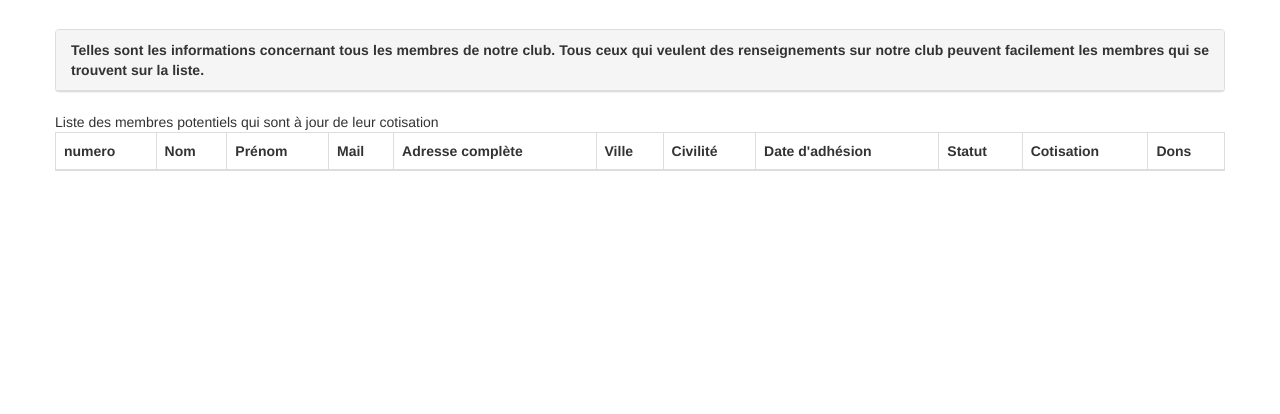
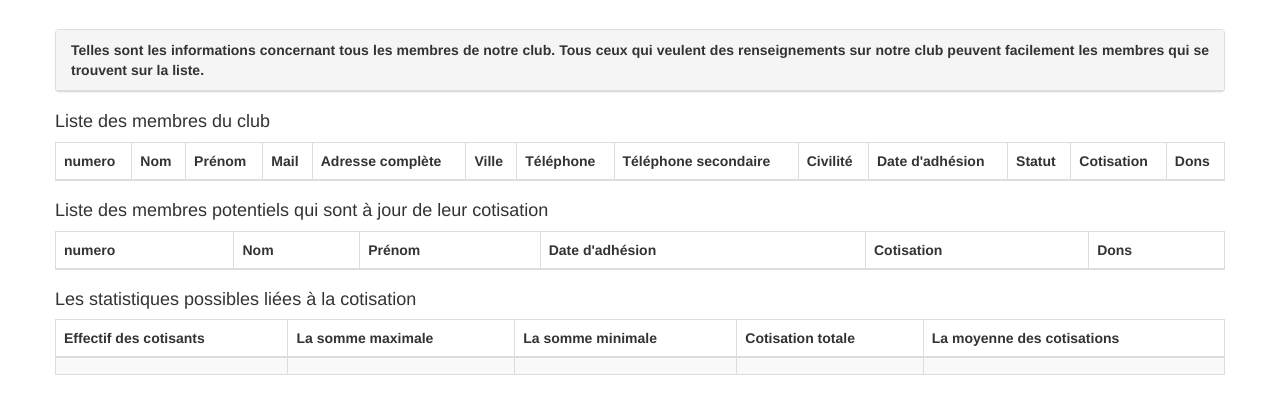
Before and after one commit to gyerbanga/loginslim, a PHP site: template resources/views/membres.twig in a window 1280 px wide. Shown: the part 51-465 px from the top of the page. Run offline with PHP 8.4, Linux system fonts and the light colour scheme; the template is opened without the code that fills it, so the values that code supplies are empty; some libraries are stand-ins or nearby versions.

Commit message:
resources vieews : stats et listing des membres à jour de ootisa

```diff
--- a/resources/views/membres.twig
+++ b/resources/views/membres.twig
@@ -13,7 +13,7 @@
 
         <div class="portlet-title  margin-top:50 padding-bottom: 80">
              <div class="caption"><i class="fa fa-folder-open-o"></i>
-                Liste des membres potentiels qui sont à jour de leur cotisation
+                <h4>Liste des membres du club</h4>
              </div>
         </div>
 
@@ -27,6 +27,8 @@
                         <td ><strong>Mail</strong></td>
                         <td ><strong>Adresse complète</strong></td>
                         <td><strong>Ville</strong></td>
+                        <td><strong>Téléphone</strong></td>
+                        <td><strong>Téléphone secondaire</strong></td>
                         <td><strong>Civilité</strong></td>
                         <td><strong>Date d'adhésion</strong></td>
                         <td><strong>Statut</strong></td>
@@ -43,6 +45,8 @@
                         <td>{{membre.mail}}</td>
                         <td>{{membre.adresse ~ ' '~ membre.cp}}</td>
                         <td>{{membre.ville}}</td>
+                        <td>{{membre.tel1}}</td>
+                        <td>{{membre.tel2}}</td>
                         <td>{{membre.civilite}}</td>
                          <td>{{membre.adhesion_date}}</td>
                         <td>{{membre.statut}}</td>
@@ -53,6 +57,70 @@
                     {% endfor %}
             </table>
         </div>
+
+       <div class="portlet-title  margin-top:50 padding-bottom: 80">
+         <div class="caption"><i class="fa fa-folder-open-o"></i>
+            <h4>Liste des membres potentiels qui sont à jour de leur cotisation</h4>
+         </div>
+        </div>
+
+        <div class="portlet-body">
+            <table class="table table-striped table-bordered table-hover is-a-datatable-ss" id="cota" data-type="cota">
+                <thead>
+                    <tr>
+                        <td><strong>numero</strong></td>
+                        <td ><strong>Nom</strong></td>
+                        <td ><strong>Prénom</strong></td>
+                        <td><strong>Date d'adhésion</strong></td>
+                        <td><strong>Cotisation</strong></td>
+                        <td><strong>Dons</strong></td>
+                    </tr>
+                </thead>
+                    {% for cota in cotas %}
+                <tbody>
+                    <tr>
+                        <td>{{cota.id_membres}}</td>
+                        <td>{{cota.nom}}</td>
+                        <td>{{cota.prenom}}</td>
+                         <td>{{cota.adhesion_date}}</td>
+
+                        <td>{{cota.cotisation}}</td>
+                        <td>{{cota.dons}}</td>
+                    </tr>
+                  </tbody>
+                    {% endfor %}
+            </table>
+        </div>
+
+         <div class="portlet-title  margin-top:50 padding-bottom: 80">
+         <div class="caption"><i class="fa fa-folder-open-o"></i>
+           <h4> Les statistiques possibles liées à la cotisation</h4>
+         </div>
+        </div>
+
+        <div class="portlet-body">
+            <table class="table table-striped table-bordered table-hover is-a-datatable-ss" id="cota" data-type="cota">
+                <thead>
+                    <tr>
+                        <td ><strong>Effectif des cotisants</strong></td>
+                        <td ><strong>La somme maximale</strong></td>
+                        <td><strong>La somme minimale</strong></td>
+                        <td><strong>Cotisation totale</strong></td>
+                        <td><strong>La moyenne des cotisations</strong></td>
+                    </tr>
+                </thead>
+                <tbody>
+                    <tr>
+                        <td>{{ effectif }}</td>
+                        <td>{{ cot_max }}</td>
+                        <td>{{ cota_min }}</td>
+                        <td>{{ total }}</td>
+                        <td>{{ moyenne }}</td>
+
+                    </tr>
+                  </tbody>
+            </table>
+        </div>
     </div>
 
 {% endblock %}
```
